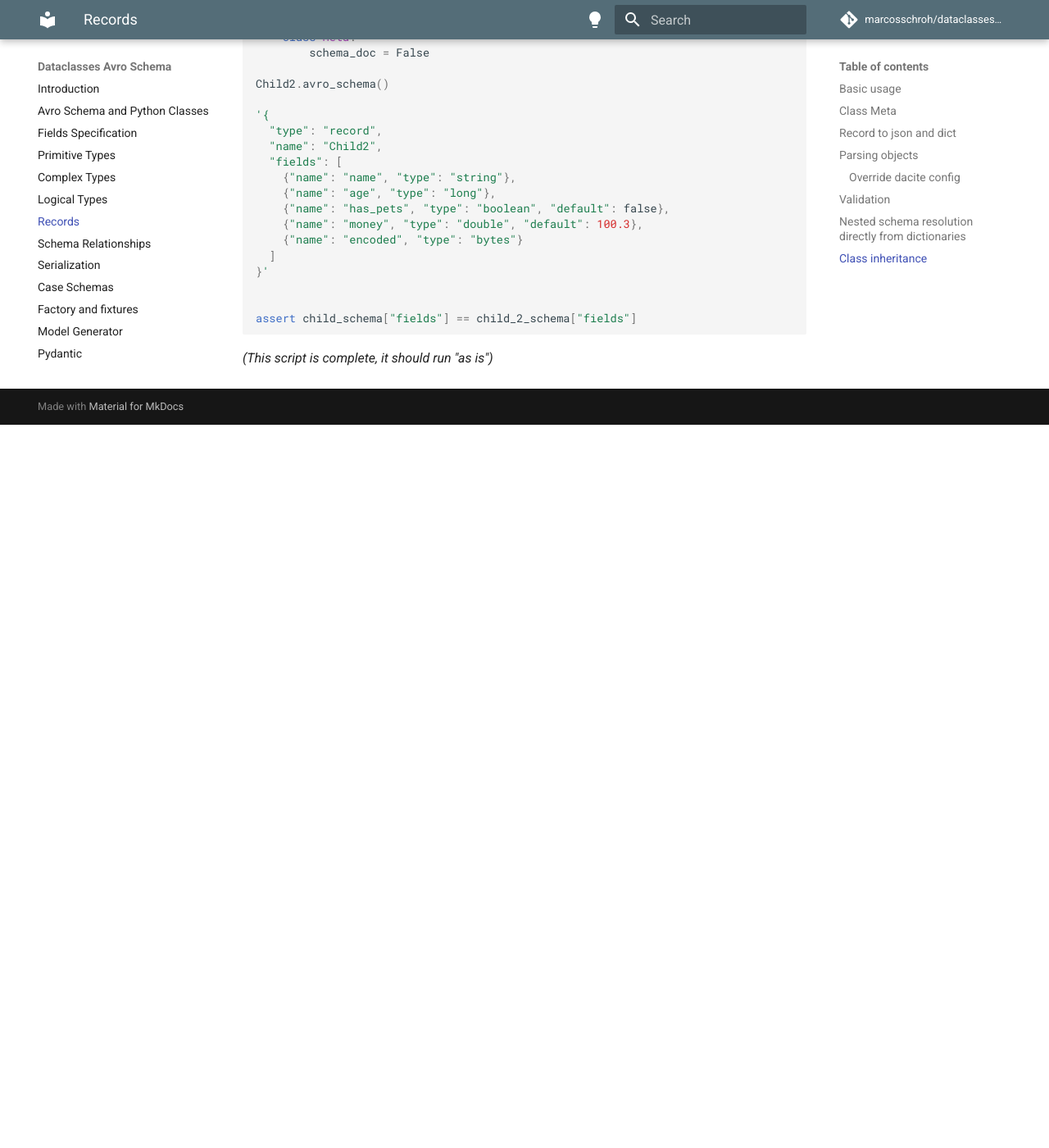
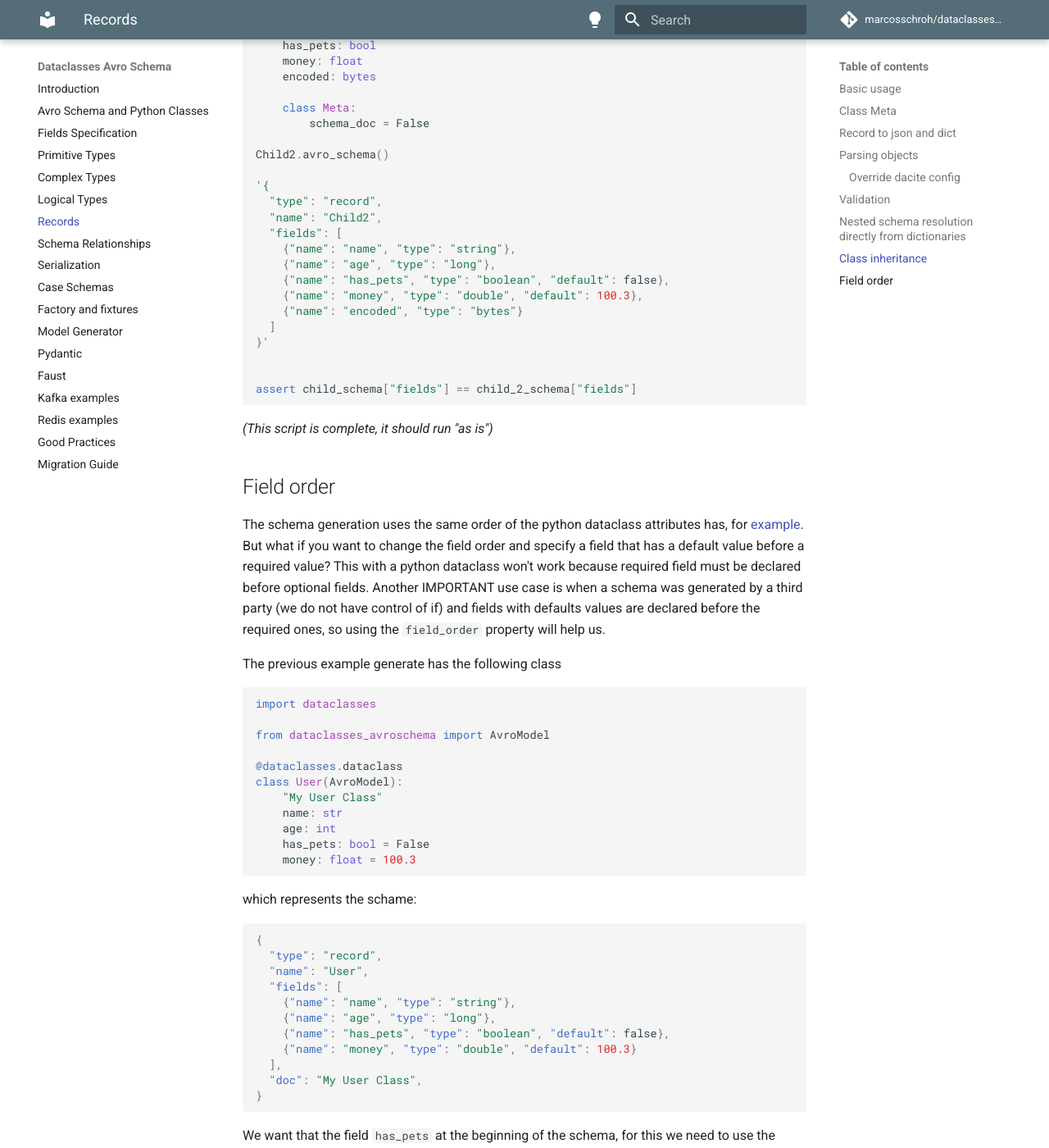
Before and after one commit to marcosschroh/dataclasses-avroschema, an MkDocs documentation site: the page built from docs/records.md, in a window 1280 px wide and 1400 px high, scrolled down 6523 px. Shown: the whole window at 82% size. Built offline with MkDocs 1.6.1 and Material for MkDocs 9.7.7, drawn with Linux system fonts in a browser that asks for light colours; comment, search, counter and statistics services are not loaded; before the commit the page ends 7041 px from its top, so only the background shows below that; some of the changed text lies outside the part shown.

Commit message:
feat: field_order property added to class Meta. Closes #345 (#369)

````diff
--- a/docs/records.md
+++ b/docs/records.md
@@ -45,7 +45,7 @@
 
 ## Class Meta
 
-The `class Meta` is used to specify schema attributes that are not represented by the class fields like `namespace`, `aliases` and whether to include the `schema documentation`. Also custom schema name (the default is the class' name) via `schema_name` attribute and `alias_nested_items` when you have nested items and you want to use custom naming for them and `custom dacite` configuration can be provided.
+The `class Meta` is used to specify schema attributes that are not represented by the class fields like `namespace`, `aliases` and whether to include the `schema documentation`. Also custom schema name (the default is the class' name) via `schema_name` attribute, and `alias_nested_items` when you have nested items and you want to use custom naming for them, `custom dacite` configuration can be provided and `field_order`
 
 ```python title="Class Meta description"
 class Meta:
@@ -54,19 +54,22 @@
     namespace = "test.com.ar/user/v1"
     aliases = ["User", "My favorite User"]
     alias_nested_items = {"address": "Address"}
+    field_order = ["age", "name",]
     dacite_config = {
         "strict_unions_match": True,
         "strict": True,
     }
 ```
 
-`schema_doc (Union[boolean, str])`: Whether include the `schema documentation` generated from `docstrings`. Default `True`. If the value is a `string` if will be used to generate the schema documentation.
+`schema_doc Union[boolean, str]`: Whether include the `schema documentation` generated from `docstrings`. Default `True`. If the value is a `string` if will be used to generate the schema documentation.
 
-`namespace (optional[str])`: Schema namespace. Default `None`
+`namespace Optional[str]`: Schema namespace. Default `None`
 
-`aliases (optional[List[str]])`: Schema aliases. Default `None`
+`aliases Optional[List[str]]`: Schema aliases. Default `None`
 
-`alias_nested_items (optional[Dict[str, str]])`: Nested items names
+`alias_nested_items Optional[Dict[str, str]]`: Nested items names
+
+`field_order Optiona[List[str]]`: List of field names to specify their order to the output schema
 
 ## Record to json and dict
 
@@ -360,3 +363,79 @@
 ```
 
 *(This script is complete, it should run "as is")*
+
+## Field order
+
+The schema generation uses the same order of the python dataclass attributes has, for [example](https://marcosschroh.github.io/dataclasses-avroschema/records/#basic-usage). But what if you want to change the field order
+and specify a field that has a default value before a required value? This with a python dataclass won't work because required field must be declared before optional fields. Another IMPORTANT use case is when a schema was generated
+by a third party (we do not have control of if) and fields with defaults values are declared before the required ones, so using the `field_order` property will help us.
+
+The previous example generate has the following class
+
+```python
+import dataclasses
+
+from dataclasses_avroschema import AvroModel
+
+@dataclasses.dataclass
+class User(AvroModel):
+    "My User Class"
+    name: str
+    age: int
+    has_pets: bool = False
+    money: float = 100.3
+```
+
+which represents the schame:
+
+```json
+{
+  "type": "record",
+  "name": "User",
+  "fields": [
+    {"name": "name", "type": "string"},
+    {"name": "age", "type": "long"},
+    {"name": "has_pets", "type": "boolean", "default": false},
+    {"name": "money", "type": "double", "default": 100.3}
+  ],
+  "doc": "My User Class",
+}
+```
+
+We want that the field `has_pets` at the beginning of the schema, for this we need to use the `field_order` property in the `Meta class`:
+
+```python
+import dataclasses
+
+from dataclasses_avroschema import AvroModel
+
+@dataclasses.dataclass
+class User(AvroModel):
+    "My User Class"
+    name: str
+    age: int
+    has_pets: bool = False
+    money: float = 100.3
+
+    class Meta:
+        field_order = ["has_pets",]
+```
+
+and now it represents the schame
+
+```json
+{
+  "type": "record",
+  "name": "User",
+  "fields": [
+    {"name": "has_pets", "type": "boolean", "default": false},
+    {"name": "name", "type": "string"},
+    {"name": "age", "type": "long"},
+    {"name": "money", "type": "double", "default": 100.3}
+  ],
+  "doc": "My User Class",
+}
+```
+
+!!! warning
+    Schemas with the same fields but with different order are *NOT* the same schema. In avro the field order is important
````
Also changed, not shown: docs/model_generator.md (+76 -24 lines), 8 other files.
